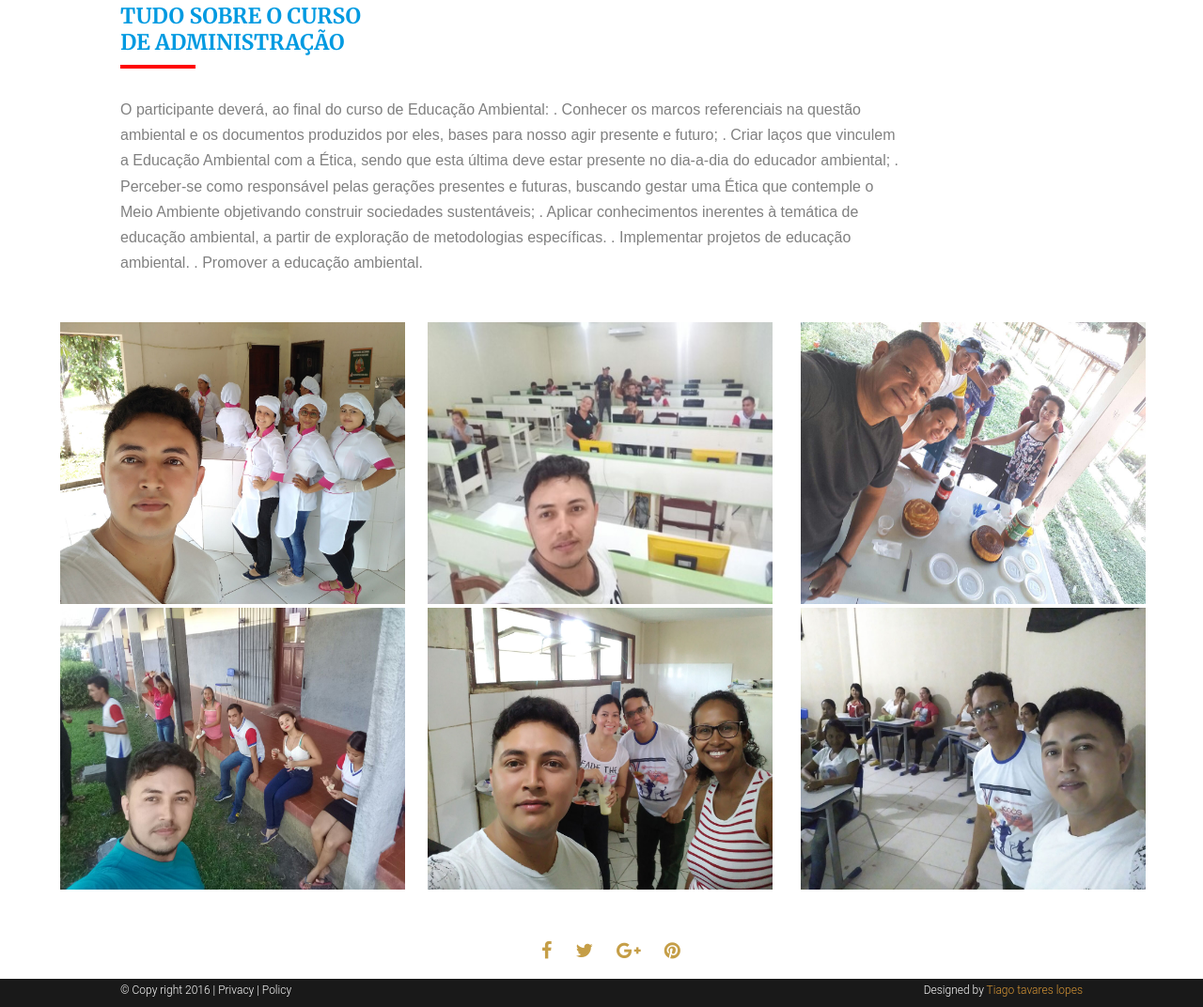
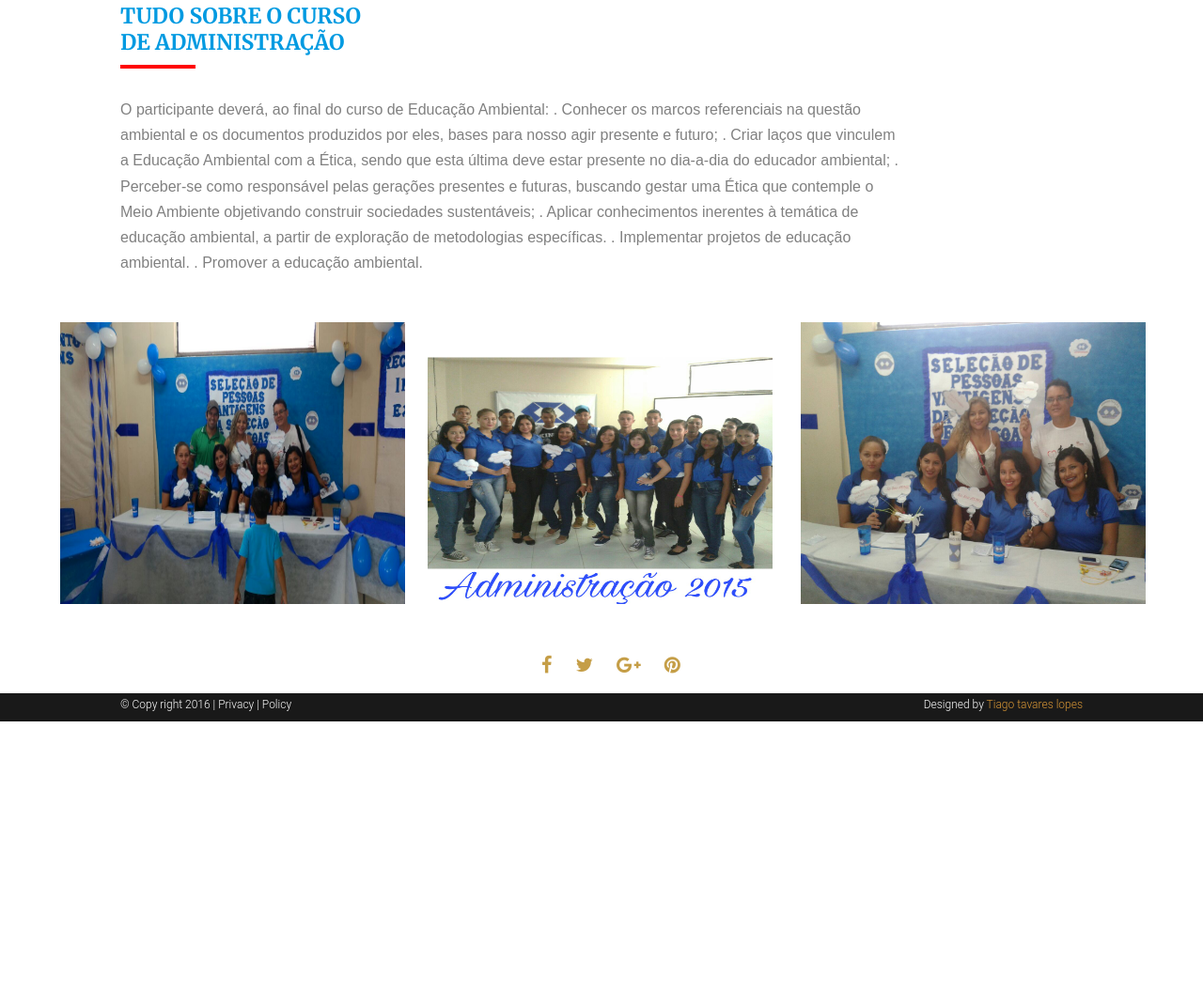
Before and after one commit to tiagolopes001/ciebt-cameta, a plain HTML site: page admin.html in a window 1280 px wide. Shown: the part 491-1563 px from the top of the page at 94% size. After the commit the page ends 1259 px from the top, so only its background shows below. Drawn offline with nearby package versions, Linux system fonts and the light colour scheme; a web font is replaced by a local one.

Commit message:
pagina admin

```diff
--- a/admin.html
+++ b/admin.html
@@ -135,36 +135,22 @@
 
 
 			<div class="noticia">
-				<img src="img/001.jpg" alt="noticia 1">
+				<img src="img/045.jpeg" alt="noticia 1">
 
 			</div>
 
 			<div class="info-2">
-				<img src="img/004.jpg" alt="noticia 1">
+				<img src="img/046.jpeg" alt="noticia 1">
 
 			</div>
 
 
 			<div class="info-3">
-				<img src="img/IMG_8160.jpg" alt="noticia 1">
-
-			</div>
-
-			<div class="noticia">
-				<img src="img/012.jpg" alt="noticia 1">
-
-			</div>
-
-			<div class="info-2">
-				<img src="img/005.jpg" alt="noticia 1">
+				<img src="img/047.jpeg" alt="noticia 1">
 
 			</div>
 
 
-			<div class="info-3">
-				<img src="img/006.jpg" alt="noticia 1">
-
-			</div>
 
 
 
```
Also changed, not shown: img/045.jpeg (added), img/046.jpeg (added), img/047.jpeg (added).
